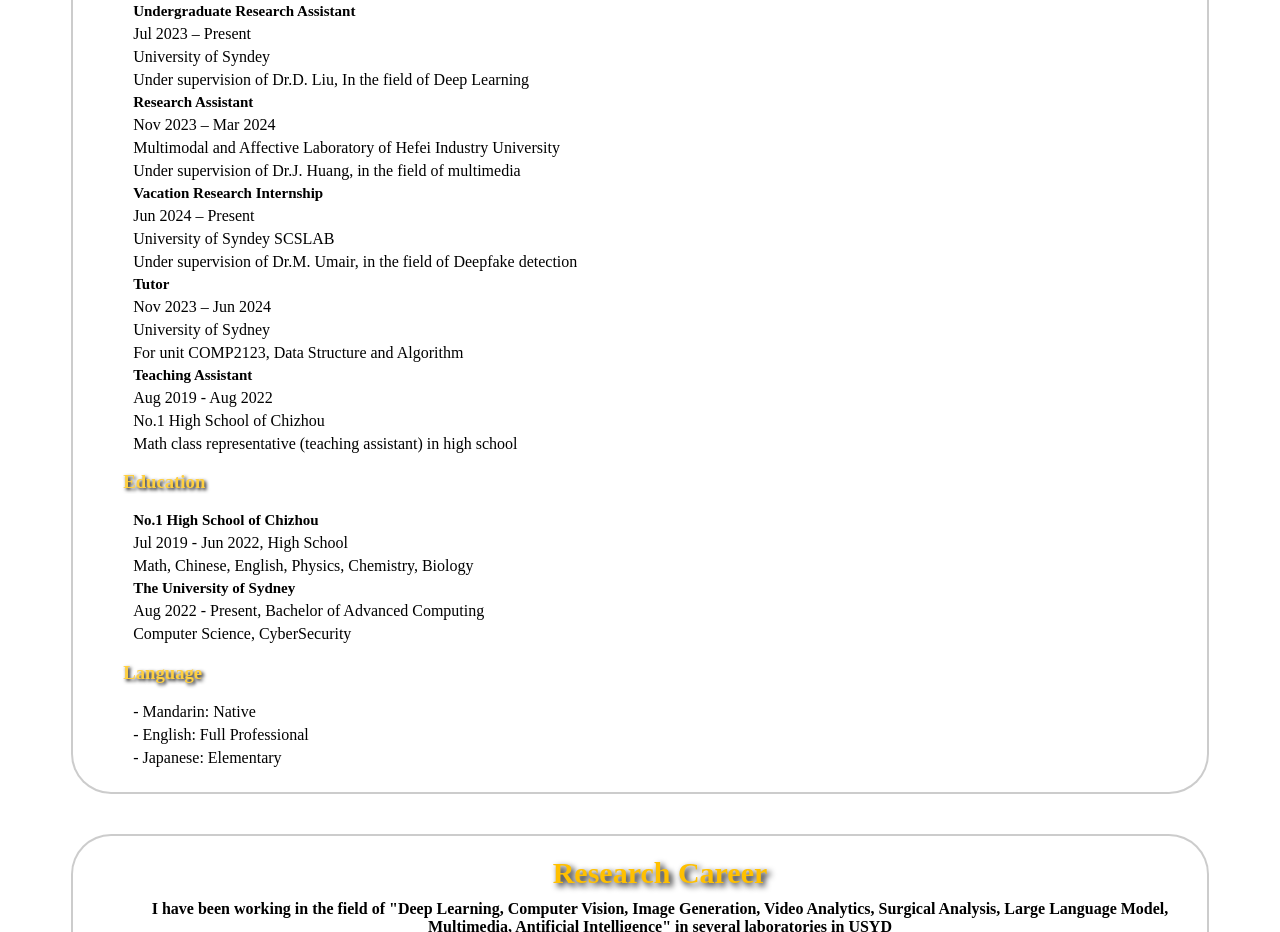
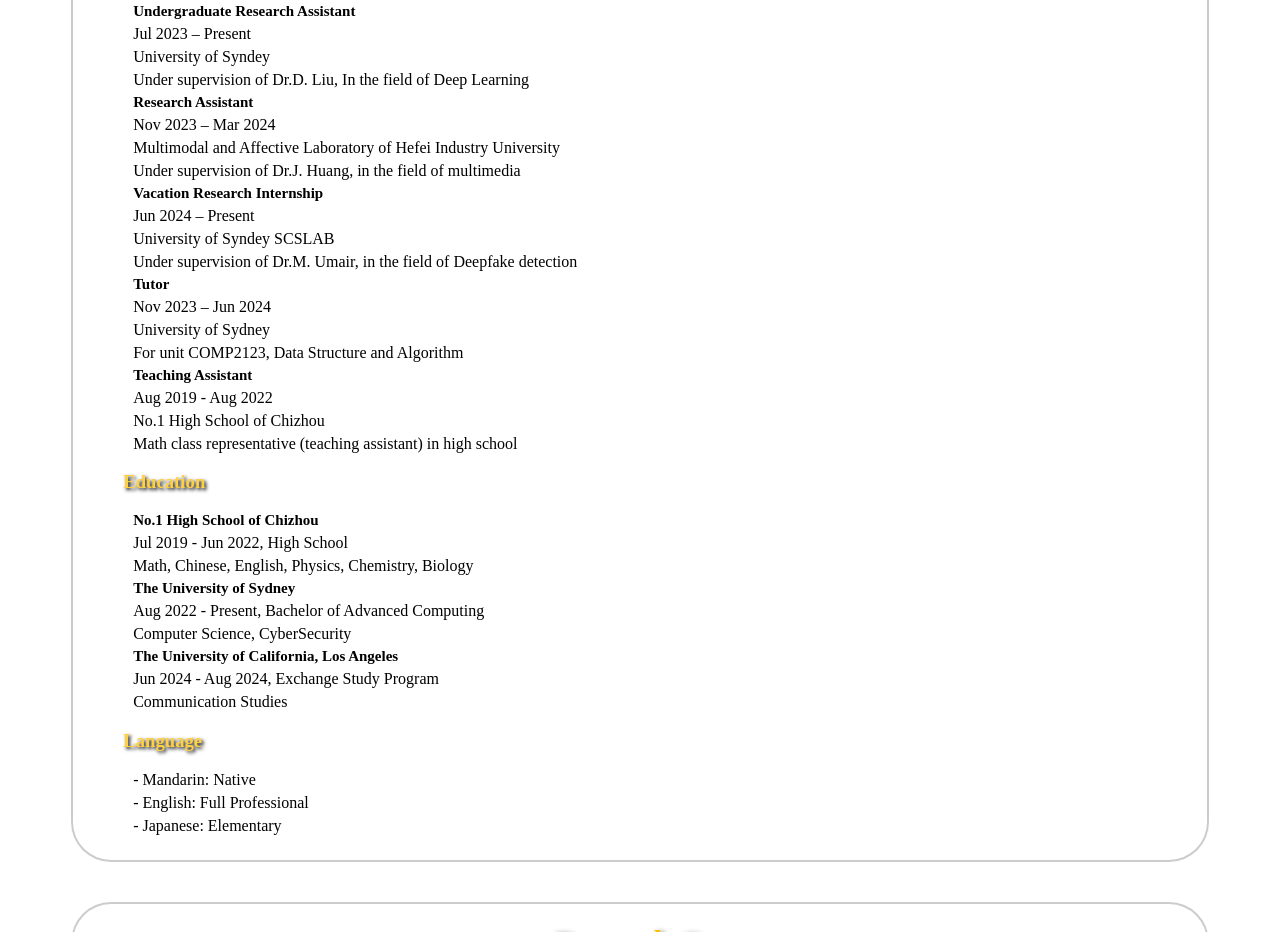
Before and after one commit to bot-white-g1ve/bot-white-g1ve.github.io, a plain HTML site: page index.html in a window 1280 px wide. Shown: the part 1432-2364 px from the top of the page. Drawn offline with Linux system fonts and the light colour scheme.

Commit message:
update 6/22

```diff
--- a/index.html
+++ b/index.html
@@ -19,7 +19,7 @@
         <span class="简介">An Dalyell Student (Computer Science & CyberSecurity) at The University of Sydney (USYD) with High distinction WAM. Participating in multiple AI research projects in USYD. Also have experience on Software Development. Self learning Product Management. My goal is to establish an AI company in Australia. </span>
 
         <button id="hideStory">Hide/Show Introduction</button>
-        <span class="small">Last update on: 2024/6/21</span>
+        <span class="small">Last update on: 2024/6/22</span>
         <span class="small">Tips: You can hover over the image to enlarge it.</span>
 
         <div style="height: 10px;"></div>
@@ -98,6 +98,10 @@
         <span class="title">The University of Sydney</span>
         <span>Aug 2022 - Present, Bachelor of Advanced Computing</span>
         <span>Computer Science, CyberSecurity</span>
+
+        <span class="title">The University of California, Los Angeles</span>
+        <span>Jun 2024 - Aug 2024, Exchange Study Program</span>
+        <span>Communication Studies</span>
 
         <h3>Language</h3>
         <span class="li">Mandarin: Native</span>
```
